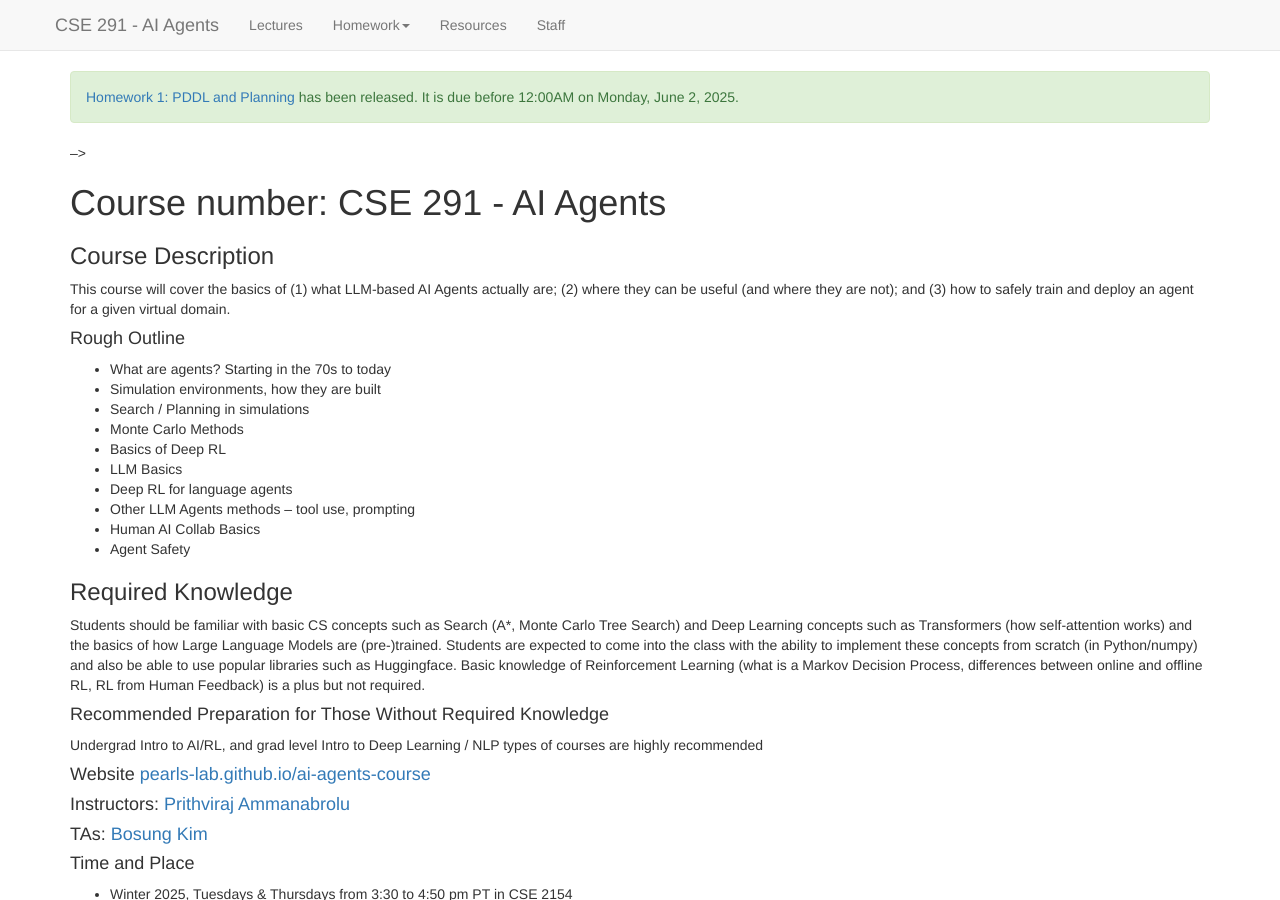
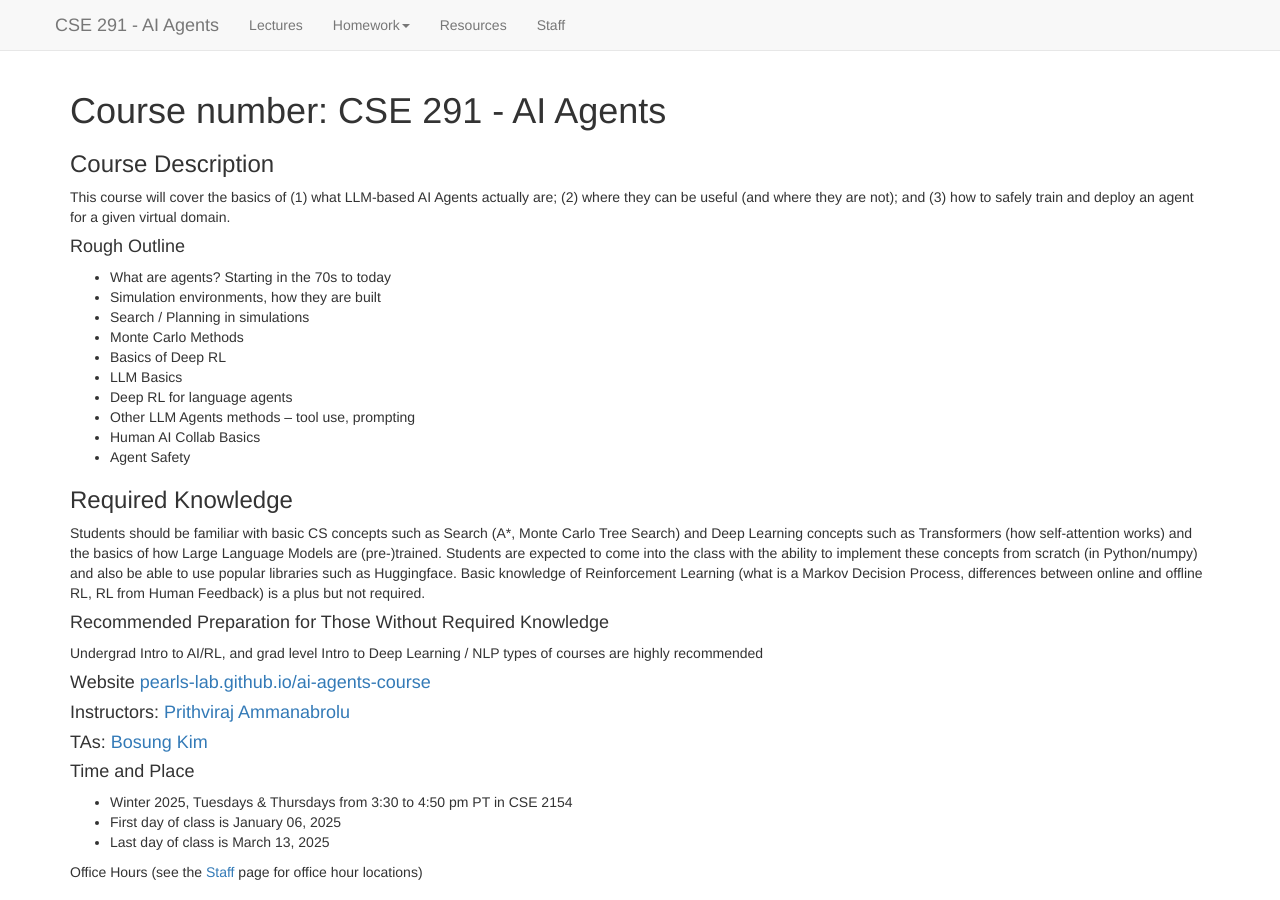
Before and after one commit to nossyd/ai-agents-course, a Jekyll site: the page built from index.md, in a window 1280 px wide and 900 px high. Built offline with Jekyll 4.4.1, drawn with Linux system fonts in a browser that asks for light colours; nearby versions of some CDN libraries; a script that is not in the unit is left out.

Commit message:
fix alert

```diff
--- a/index.md
+++ b/index.md
@@ -14,17 +14,17 @@ active_tab: main_page
 {% if release_date < now and due_date >= now %}
 {% if page.type == "in-class" %}
 <!-- In class activity -->
-<div class="alert alert-danger">
+<!-- <div class="alert alert-danger">
 The in-class activity for {{ page.release_date | date: "%A %b %-d" }} will be to <a href="{{page.url}}">{{ page.title }}</a>.
 </div>
 <!-- Other participation activity -->
-{% elsif page.type == "participation" %}
+<!-- {% elsif page.type == "participation" %}
 <div class="alert alert-info">
 The participation activity <a href="{{page.url}}">{{ page.title }}</a> is due on {{ page.due_date | date: "%A, %B %-d, %Y" }} before {{ page.due_date | date: "%I:%M%p" }}.
 </div>
-{% else %}
+{% else %} -->
 <!-- Homework assignment -->
-<div class="alert alert-success">
+<!-- <div class="alert alert-success">
 <a href="{{page.url}}">{{page.type}} {{page.number}}: {{page.title}}</a> has been released.
 {% if page.deliverables %}
 The assignment has multiple deliverables.
```
